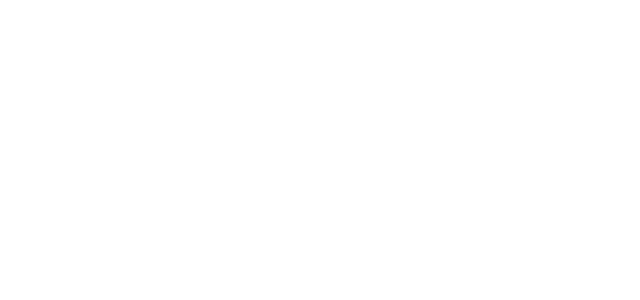
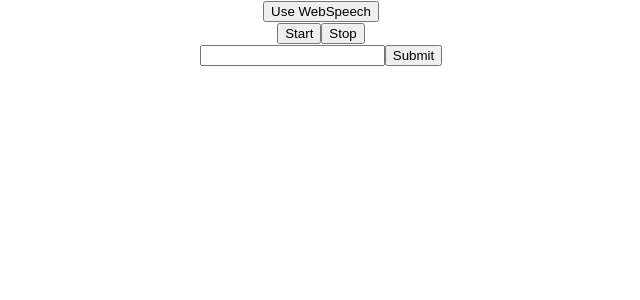
Before and after one commit to pratyanshupandey/BTP-WebApp, a React (Create React App) app in the folder frontend/: page / in a window 1280 px wide. Shown: the top 300 px of the page, without its empty margins (319-959 px from the left). Built offline with nearby package versions, Linux system fonts and the light colour scheme.

Commit message:
Trying out ASR

```diff
--- a/frontend/src/App.js
+++ b/frontend/src/App.js
@@ -1,9 +1,10 @@
 import './App.css';
+import DemoPage from "./Components/DemoPage";
 
 function App() {
   return (
     <div className="App">
-
+      <DemoPage />
     </div>
   );
 }
--- /dev/null
+++ b/frontend/src/Components/DeepSpeechASR.js
@@ -0,0 +1,46 @@
+import axios from "axios"
+import Recorder from "opus-recorder"
+
+const DeepSpeechASR = ({setQueryText, setQueryResponse}) => {
+
+
+    var rec = new Recorder({
+        numberOfChannels: 2,
+        wavBitDepth: 16
+    })
+    if (!Recorder.isRecordingSupported())
+        return (<div>Recording not supported</div>)
+
+    rec.ondataavailable = function (typedArray) {
+        let dataBlob = new Blob([typedArray], {type: 'audio/wav'});
+        let file = new File([dataBlob], "recording.wav")
+        const formData = new FormData();
+        formData.append('files.file', file)
+        axios({
+            method: "post",
+            url: "http://localhost:8000/audio_upload",
+            data: formData,
+            headers: {
+                "content-type": `multipart/form-data;`
+            }
+        }).then(function (response) {
+            console.log(response)
+            setQueryResponse(response.data['intent'])
+            setQueryText(response.data['transcript'])
+
+        }).catch(function (error) {
+            console.log(error)
+        })
+    }
+
+    return (
+        <div>
+            <button onClick={(e) => rec.start().catch(function (e) {
+                console.log('Error encountered:', e.message)
+            })}>Start
+            </button>
+            <button onClick={(e) => rec.stop()}>Stop</button>
+        </div>
+    )
+}
+export default DeepSpeechASR
--- /dev/null
+++ b/frontend/src/Components/Deepspeech3.js
@@ -0,0 +1,78 @@
+import axios from 'axios';
+import {useEffect, useState} from "react";
+import MediaStreamRecorder from "msr";
+import invokeSaveAsDialog from 'recordrtc'
+
+const Deepspeech3 = ({setQueryText, setQueryResponse}) => {
+
+    const [recorder, setRecorder] = useState("")
+
+    useEffect(() => {
+        var mediaConstraints = {
+            audio: true
+        };
+
+        navigator.getUserMedia(mediaConstraints, onMediaSuccess, onMediaError);
+
+        function onMediaSuccess(stream) {
+            var mediaRecorder = new MediaStreamRecorder(stream);
+            // mediaRecorder.recorderType = StereoAudioRecorder;
+            mediaRecorder.mimeType = 'audio/wav'; // check this line for audio/wav
+            // mediaRecorder.ondataavailable = function (blob) {
+            //     // POST/PUT "Blob" using FormData/XHR2
+            //     // var blobURL = URL.createObjectURL(blob);
+            //     // document.write('<a href="' + blobURL + '">' + blobURL + '</a>');
+            //     console.log("Saving")
+            //     invokeSaveAsDialog(blob)
+            //     var file = new File([blob], "recording.wav")
+            // };
+            mediaRecorder.ondataavailable = function (typedArray) {
+                let dataBlob = new Blob([typedArray], {type: 'audio/wav'});
+                let file = new File([dataBlob], "recording.wav")
+                const formData = new FormData();
+                formData.append('audio_file', file)
+                axios({
+                    method: "post",
+                    url: "http://localhost:8000/audio_upload",
+                    data: formData,
+                    headers: {
+                        "content-type": `multipart/form-data;`
+                    }
+                }).then(function (response) {
+                    console.log(response)
+                    setQueryResponse(response.data['intent'])
+                    setQueryText(response.data['transcript'])
+
+                }).catch(function (error) {
+                    console.log(error)
+                })
+            }
+            setRecorder(mediaRecorder)
+        }
+
+        function onMediaError(e) {
+            console.error('media error', e);
+        }
+
+    }, [])
+
+    function stopRecording() {
+        console.log("Stopping")
+        recorder.stop()
+        console.log("Stopped")
+    }
+
+    function startRecording() {
+        recorder.start(10000)
+        console.log("Started")
+    }
+
+
+    return (
+        <div>
+            <button onClick={startRecording}>Start</button>
+            <button onClick={stopRecording}>Stop</button>
+        </div>)
+}
+
+export default Deepspeech3
--- /dev/null
+++ b/frontend/src/Components/DeepspeechASR2.js
@@ -0,0 +1,60 @@
+import axios from 'axios';
+import {RecordRTC, StereoAudioRecorder, invokeSaveAsDialog} from 'recordrtc'
+import {useEffect, useState} from "react";
+
+const DeepspeechASR2 = ({setQueryText, setQueryResponse}) => {
+
+    const [recorder, setRecorder] = useState("")
+
+    useEffect(() => {
+        navigator.mediaDevices.getUserMedia({
+            audio: true
+        }).then(async function (stream) {
+            var recorder = new StereoAudioRecorder(stream, {
+                // type: 'audio',
+                // mimeType: 'audio/wav',
+                // recorderType: new StereoAudioRecorder,
+
+                // used by StereoAudioRecorder
+                // the range 22050 to 96000.
+                sampleRate: 44100,
+
+                // used by StereoAudioRecorder
+                // the range 22050 to 96000.
+                // let us force 16khz recording:
+                // desiredSampRate: 16000,
+
+                // used by StereoAudioRecorder
+                // Legal values are (256, 512, 1024, 2048, 4096, 8192, 16384).
+                bufferSize: 16384,
+
+                // used by StereoAudioRecorder
+                // 1 or 2
+                numberOfAudioChannels: 2
+
+            })
+            setRecorder(recorder)
+        })
+
+    }, [])
+
+    function stopRecording() {
+        recorder.stop(function (blob) {
+            // let blob = recorder.getBlob();
+            console.log("Stopped")
+            invokeSaveAsDialog(blob);
+        })
+    }
+
+    function startRecording() {
+        recorder.record()
+    }
+
+    return (
+        <div>
+            <button onClick={startRecording}>Start</button>
+            <button onClick={stopRecording}>Stop</button>
+        </div>)
+}
+
+export default DeepspeechASR2
--- /dev/null
+++ b/frontend/src/Components/DemoPage.js
@@ -0,0 +1,63 @@
+import {useState} from "react";
+import WebSpeechASR from "./WebSpeechASR";
+import DeepSpeechASR from "./DeepSpeechASR";
+import DeepspeechASR2 from "./DeepspeechASR2";
+import Deepspeech3 from "./Deepspeech3";
+import axios from "axios";
+
+
+function isChromeEdge() {
+    const isGoogleBot = navigator.userAgent.toLowerCase().indexOf('googlebot') !== -1
+    const isEdge = !!window.StyleMedia
+    const isFirefox = typeof InstallTrigger !== 'undefined'
+    const isOpera = (!!window.opr && !!window.opr.addons) || !!window.opera
+        || navigator.userAgent.indexOf(' OPR/') >= 0
+    const isChrome = !isGoogleBot && !isEdge && !isOpera && !!window.chrome && (
+        !!window.chrome.webstore
+        || navigator.vendor.toLowerCase().indexOf('google inc.') !== -1
+    )
+    return isChrome || isEdge
+}
+
+const DemoPage = () => {
+    const [queryText, setQueryText] = useState("")
+    const [queryResponse, setQueryResponse] = useState("")
+
+    let SpeechRecognition = window.webkitSpeechRecognition || window.SpeechRecognition
+    let isWebSpeechUsable = isChromeEdge() && (SpeechRecognition !== undefined)
+
+    const [useWebSpeech, setUseWebSpeech] = useState(isWebSpeechUsable)
+
+    function onSubmit(e) {
+        e.preventDefault()
+        console.log("query submitted")
+        console.log(queryText)
+        axios.post('http://localhost:8000/detect_intent',
+            {
+                "query_text": queryText
+            })
+            .then(function (response) {
+                console.log(response)
+                setQueryResponse(response.data['intent'])
+            })
+            .catch(function (error) {
+                console.log(error)
+            })
+    }
+
+
+    return (
+        <div>
+            <button onClick={(e) => setUseWebSpeech(!useWebSpeech)}>{useWebSpeech ? "Use Deepspeech" : "Use WebSpeech"}</button>
+            {useWebSpeech ? <WebSpeechASR setQueryText={setQueryText} setQueryResponse={setQueryResponse}/>
+                : <Deepspeech3 setQueryText={setQueryText} setQueryResponse={setQueryResponse}/>}
+            <form onSubmit={onSubmit}>
+                <input type={"text"} value={queryText} onChange={(e) => setQueryText(e.target.value)}/>
+                <input type={"submit"}/>
+            </form>
+            <p>{queryResponse}</p>
+        </div>
+    )
+}
+
+export default DemoPage
--- /dev/null
+++ b/frontend/src/Components/WebSpeechASR.js
@@ -0,0 +1,45 @@
+const axios = require('axios')
+
+const WebSpeechASR = ({ setQueryText, setQueryResponse }) => {
+    let SpeechRecognition = window.webkitSpeechRecognition || window.SpeechRecognition
+    let asr = new SpeechRecognition()
+    asr.lang = 'en-IN'
+    asr.continuous = false
+    asr.interimResults = false
+    asr.maxAlternatives = 1
+
+
+    function startAsr(setQueryText, setQueryResponse) {
+        asr.start()
+        asr.onresult = (event) => {
+            let transcript = event.results[0][0].transcript
+            setQueryText(transcript)
+            console.log(transcript)
+            axios.post('http://localhost:8000/detect_intent',
+                {
+                    "query_text": transcript
+                })
+                .then(function (response) {
+                    console.log(response)
+                    setQueryResponse(response.data['intent'])
+                })
+                .catch(function (error) {
+                    console.log(error)
+                })
+        }
+    }
+
+    // if(!isWebSpeechUsable)
+    //     return (
+    //         <div>Your browser does not support Web Speech API.</div>
+    //     )
+
+    return (
+        <div>
+            <h1>Recorder</h1>
+            <button onClick={(e) => startAsr(setQueryText, setQueryResponse)}>Record</button>
+        </div>
+    )
+}
+
+export default WebSpeechASR
```
Also changed, not shown: frontend/package.json (+8 -0 lines), 1 other file (tests, documents, lock files or other folders).
